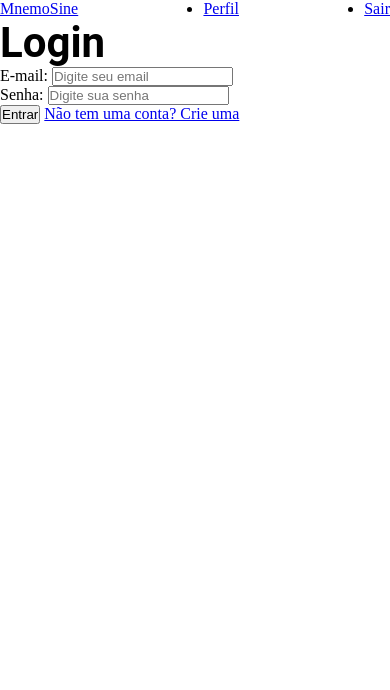
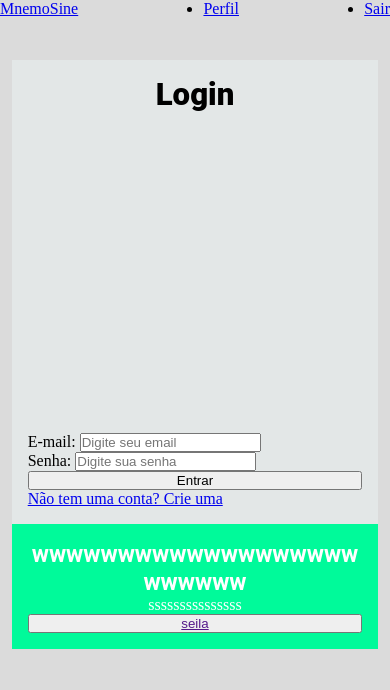
Before and after one commit to Allcantaraa/MnemoSine, a Django app: page /user/login/ in a window 390 px wide. Shown: the top 690 px of the page. Run offline with Django 5.2, Linux system fonts and the light colour scheme; the visitor is signed in with stand-in values (Sample User, id 1).

Commit message:
estilizando o form de login

```diff
--- a/base_static/global/teste.css
+++ b/base_static/global/teste.css
@@ -1,4 +1,102 @@
+html {
+  box-sizing: border-box;
+  margin: 0;
+  padding: 0;
+  background-color: #dbdbdb;
+}
+
+*,
+*::before,
+*::after {
+  box-sizing: inherit;
+}
+
 .teste-login {
-    font-family: 'Roboto', sans-serif;
-    font-size: 42px;
+  font-family: "Roboto", sans-serif;
+  font-size: clamp(28px, 4vw, 42px);
+  color: #000000;
+  text-align: center;
+  font-weight: 800;
+  margin: 0 0 20rem 0;
 }
+
+form {
+  display: flex;
+  position: absolute;
+  top: 50%;
+  left: 50%;
+  transform: translate(-50%, -50%);
+  width: min(1000px, 90%);
+  flex-wrap: wrap;
+  align-items: stretch;
+}
+
+.card-left,
+.card-right {
+  flex: 1 1 300px;
+  min-width: 260px;
+  padding: 20px;
+  border: none;
+  box-sizing: border-box;
+  min-height: 520px;
+  display: flex;
+  flex-direction: column;
+  justify-content: center;
+  overflow-wrap: break-word;
+}
+
+.card-left {
+  background-color: rgba(234, 240, 240, 0.6);
+  color: #000;
+}
+
+.card-right {
+  background-color: #00fa9a;
+  padding: 24px;
+  text-align: center;
+  color: #fff;
+}
+
+.right-titulo {
+  font-family: "Roboto", sans-serif;
+  font-size: clamp(20px, 3vw, 32px);
+  color: #ffffff;
+  text-align: center;
+  margin: 0;
+}
+
+/* Responsividade: quando a tela for estreita, empilhar os cards e ajustar posicionamento */
+@media (max-width: 900px) {
+  form {
+    position: static;
+    transform: none;
+    margin: 5vh auto;
+    width: 94%;
+  }
+  .card-left,
+  .card-right {
+    min-width: 100%;
+    flex: 1 1 100%;
+    min-height: auto;
+  }
+}
+
+@media (max-width: 480px) {
+  .teste-login {
+    font-size: clamp(20px, 8vw, 32px);
+  }
+  .card-left,
+  .card-right {
+    padding: 16px;
+  }
+  .right-titulo {
+    font-size: clamp(18px, 6vw, 26px);
+  }
+}
+
+/* Pequenos ajustes de acessibilidade/legibilidade */
+img {
+  max-width: 100%;
+  height: auto;
+  display: block;
+}
--- a/usuario/templates/login.html
+++ b/usuario/templates/login.html
@@ -1,13 +1,20 @@
 {% extends "global/base.html" %}
 
 {% block content %}
+    <form method="post">
+    <div class="card-left">
     <h2 class="teste-login">Login</h2>
-    <form method="post">
+
         {% csrf_token %}
         {{ form.as_p }}
         <button type="submit">Entrar</button>
         <a href="{% url "cadastro" %}" class='card-link mx-auto d-block text-center'>Não tem uma conta? Crie uma</a>
-
+    </div>
+    <div class="card-right">
+       <h1 class="right-titulo">wwwwwwwwwwwwwwwwwwwwwwwww</h1>
+       <p>sssssssssssssss</p>
+       <button><a href="">seila</a></button>
+    </div>
     </form>
 
 {% endblock content %}
```
Also changed, not shown: base_static/global/style.css (+39 -17 lines).
